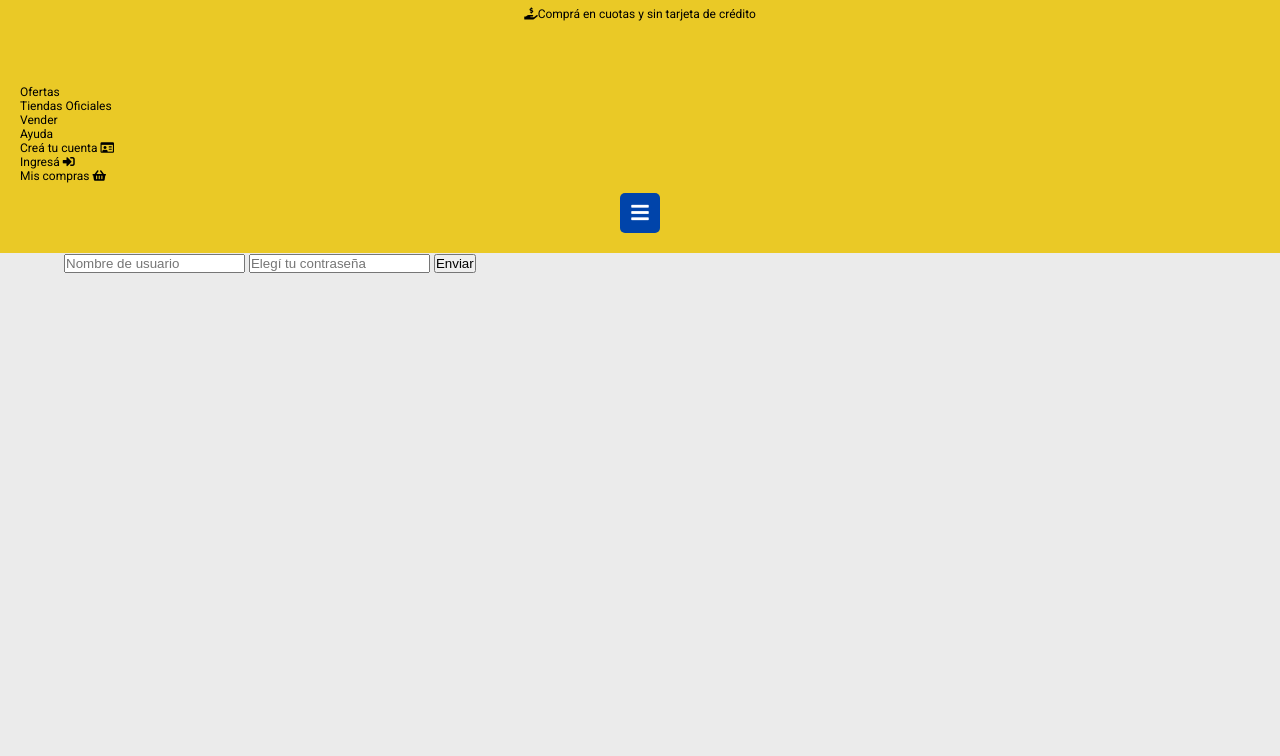
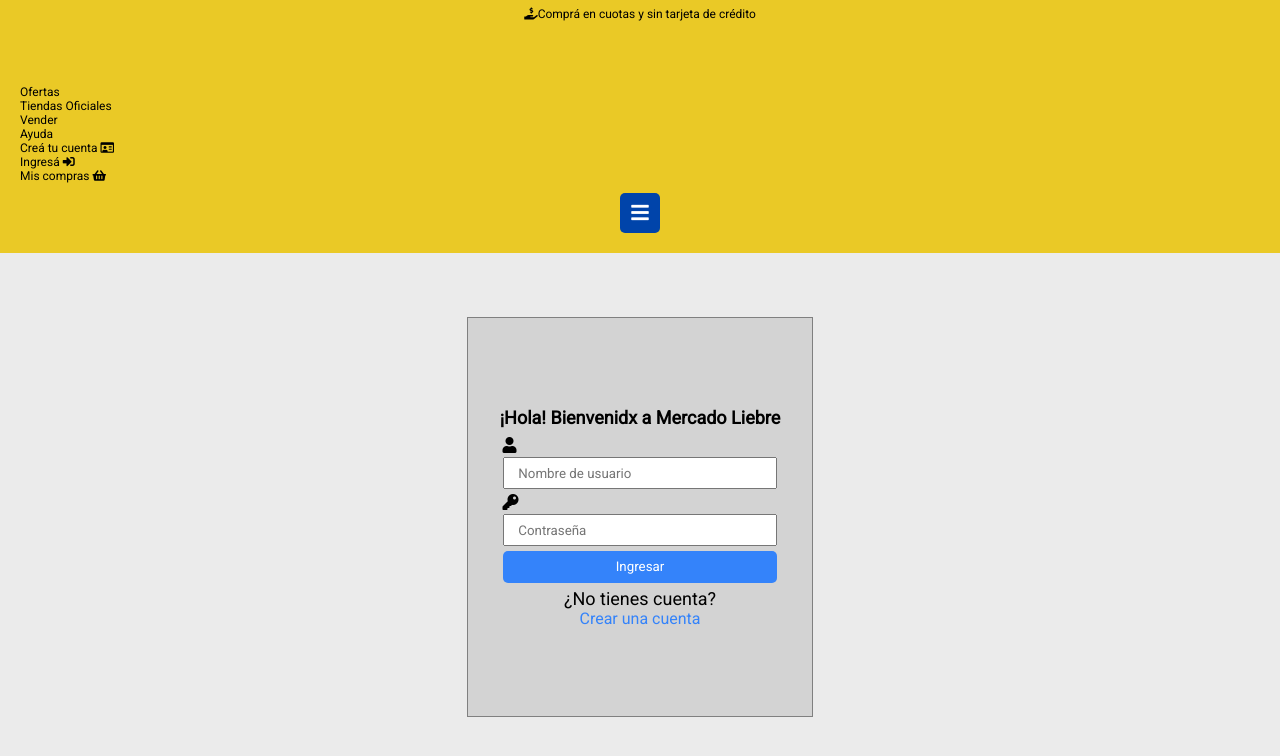
Before and after one commit to juaniserrano/mercadoLiebre, a website: page views/login.html in a window 1280 px wide. Shown: the part 106-862 px from the top of the page. Before the commit the page ends 800 px from the top, so only its background shows below. Drawn offline with Linux system fonts and the light colour scheme; files that its build step writes are made by us from their sources.

Commit message:
se agrega login css sin terminar

```diff
--- /dev/null
+++ b/public/css/login.css
@@ -0,0 +1,58 @@
+main{
+    height: 50vh;
+}
+
+.form_content {
+  position: relative;
+  display: flex;
+  flex-direction: column;
+  padding: 5%;
+  margin: auto;
+  height: 70%;
+}
+
+.form_content form {
+  display: flex;
+  flex-direction: column;
+  justify-content: space-evenly;
+  height: 20vh;
+  margin: 0% 10%;
+}
+
+.form_content p,
+h2{
+    font-size: large;
+    text-align: center;
+}
+.form_content input {
+  height: 20%;
+  padding-left: 5%;
+}
+
+.form_content input[type="submit"] {
+  background-color: #3483fa;
+  border-color: transparent;
+  border-radius: 5px;
+  color: #fff;
+  cursor: pointer;
+  padding-left: 0;
+}
+
+.crear_cuenta{
+    text-align: center
+}
+
+.form_content a{
+    color: #3483fa;
+    text-decoration: none;
+    text-shadow: 200px;
+}
+
+.login{
+    display: flex;
+    justify-content: center;
+    flex-direction: column;
+    border: grey 1px solid;
+    width: 30%;
+    background-color: lightgrey;
+}
--- a/public/css/styles.css
+++ b/public/css/styles.css
@@ -2,10 +2,10 @@
   margin: 0px;
   padding: 0px;
   box-sizing: border-box;
+  font-family : "Proxima Nova","Roboto", sans-serif;
 }
 
 body {
-  font-family: "Roboto", sans-serif;
   background-color: #ebebeb;
 }
 
--- a/views/login.html
+++ b/views/login.html
@@ -1,24 +1,37 @@
 <!DOCTYPE html>
 <html>
   <head>
-        <meta charset="UTF-8">
+    <meta charset="UTF-8" />
     <title>Bienvenidxs a MercadoLiebre</title>
-        <meta name="viewport" content="width=device-width, initial-scale=1.0">
-        <link href="https://fonts.googleapis.com/css2?family=Roboto&display=swap" rel="stylesheet">
-        <link rel="stylesheet" href="https://cdnjs.cloudflare.com/ajax/libs/font-awesome/5.11.2/css/all.min.css">
-        <link rel="stylesheet" href="css/styles.css">
+    <meta name="viewport" content="width=device-width, initial-scale=1.0" />
+    <link
+      href="https://fonts.googleapis.com/css2?family=Roboto&display=swap"
+      rel="stylesheet"
+    />
+    <link
+      rel="stylesheet"
+      href="https://cdnjs.cloudflare.com/ajax/libs/font-awesome/5.11.2/css/all.min.css"
+    />
+    <link rel="stylesheet" href="css/styles.css" />
+    <link rel="stylesheet" href="css/login.css" />
   </head>
   <body>
     <header>
       <div class="top-header">
         <div class="logo">
-                    <img src="images/logo-mercado-liebre.svg" alt="Logo de MercadoLiebre">
+          <img
+            src="images/logo-mercado-liebre.svg"
+            alt="Logo de MercadoLiebre"
+          />
         </div>
         <div class="form" action="#" method="GET">
           <div class="input">Buscar productos, marcas y más</div>
           <div class="submit"><i class="fa fa-search"></i></div>
         </div>
-                <p><i class="fas fa-hand-holding-usd"></i>Comprá en cuotas y sin tarjeta de crédito</p>
+        <p>
+          <i class="fas fa-hand-holding-usd"></i>Comprá en cuotas y sin tarjeta
+          de crédito
+        </p>
       </div>
       <nav>
         <ul>
@@ -28,24 +41,39 @@
           <li><a href="#">Ayuda</a></li>
         </ul>
         <ul>
-                    <li><a href="/register">Creá tu cuenta <i class="far fa-id-card"></i></a></li>
-                    <li><a href="/login">Ingresá <i class="fas fa-sign-in-alt"></i></a></li>
-                    <li><a href="#">Mis compras <i class="fas fa-shopping-basket"></i></a></li>
+          <li>
+            <a href="/register"
+              >Creá tu cuenta <i class="far fa-id-card"></i
+            ></a>
+          </li>
+          <li>
+            <a href="/login">Ingresá <i class="fas fa-sign-in-alt"></i></a>
+          </li>
+          <li>
+            <a href="#">Mis compras <i class="fas fa-shopping-basket"></i></a>
+          </li>
         </ul>
       </nav>
       <div class="burger-menu">
         <i class="fa fa-bars burger"></i>
       </div>
     </header>
+
+    <div class="form_content">
     <main class="login">
+        <h2>¡Hola! Bienvenidx a Mercado Liebre</h2>
       <form action="/" method="POST">
-                <input type="text" name="user" placeholder="Nombre de usuario">
-                <input type="password" name="pass" placeholder="Elegí tu contraseña">
-                <input type="submit" value="Enviar">
+        <div class="user"></div><i class="fas fa-user"></i><input type="text" name="user" placeholder="Nombre de usuario" />
+        <i class="fas fa-key"></i><input type="password" name="pass" placeholder="Contraseña" />
+        <input type="submit" value="Ingresar" />
       </form>
+
+      <div class="crear_cuenta">
+        <p>¿No tienes cuenta?</p>
+        <a href="/register" class="link_text">Crear una cuenta</a>
+      </div>
+    </div>
     </main>
-        <footer>
-
-        </footer>
+    <footer></footer>
   </body>
 </html>
```
Lines whose indentation alone changed are shown as unchanged.
